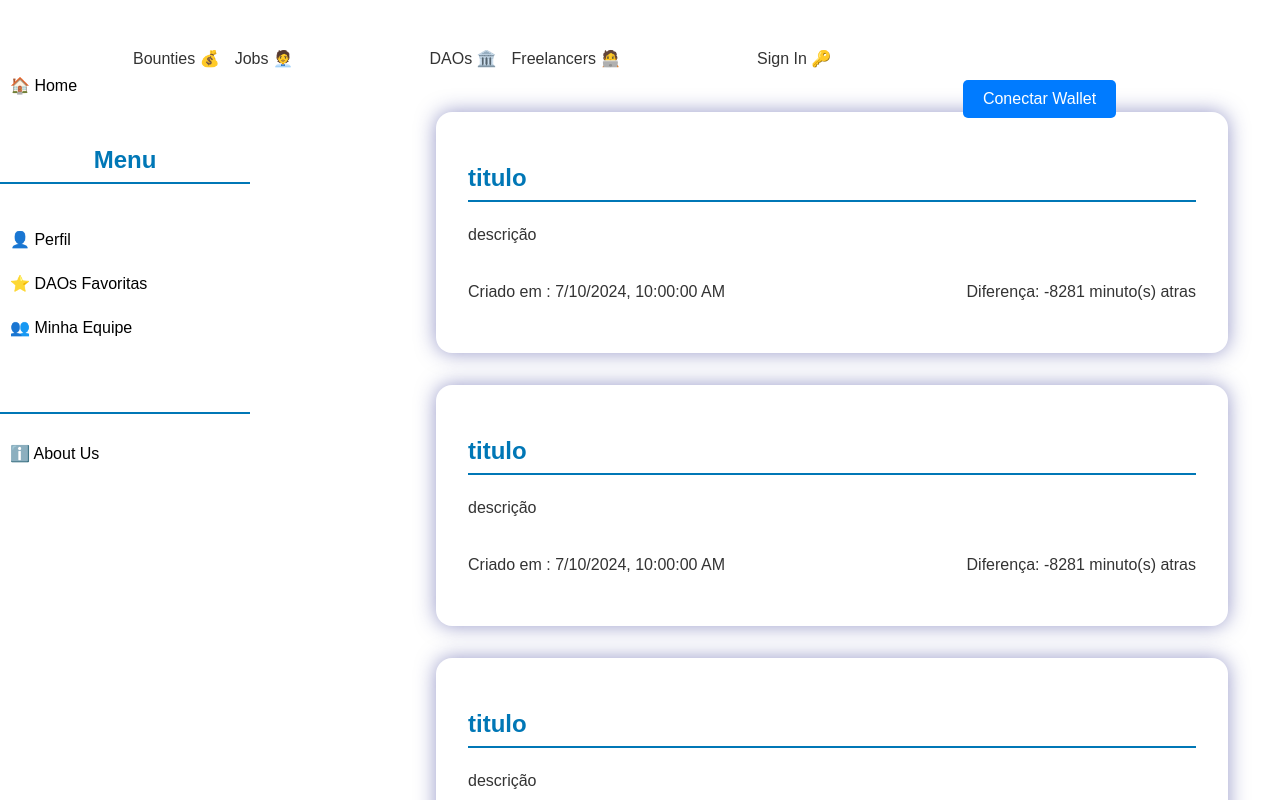
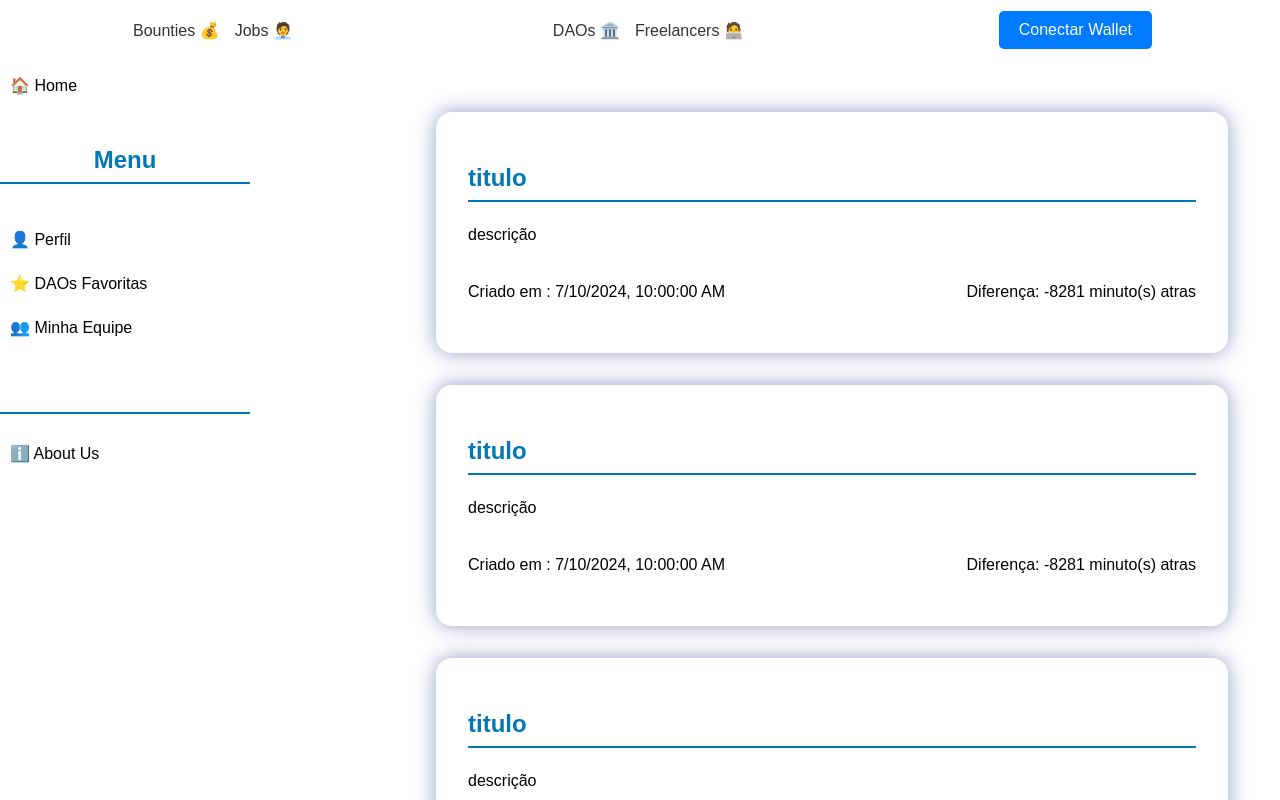
Before and after one commit to X-dev-private/Work3, a React (Create React App) app: page /app in a window 1280 px wide. Shown: the top 800 px of the page. Built offline with nearby package versions, Linux system fonts and the light colour scheme.

Commit message:
css modified

```diff
--- a/src/Styles/App.css
+++ b/src/Styles/App.css
@@ -1,5 +1,9 @@
 .App {
   text-align: center;
+}
+
+p{
+  color: #000;
 }
 
 body {
--- a/src/pages/components/Wallet/Wallet.js
+++ b/src/pages/components/Wallet/Wallet.js
@@ -6,6 +6,7 @@ const Wallet = () => {
     const [web3, setWeb3] = useState(null);
     const [account, setAccount] = useState(null);
     const [balance, setBalance] = useState(null);
+    const [isConnected, setIsConnected] = useState(false); // Add this state
 
     useEffect(() => {
         if (window.ethereum) {
@@ -27,6 +28,7 @@ const Wallet = () => {
                 setAccount(accounts[0]);
                 const balance = await web3.eth.getBalance(accounts[0]);
                 setBalance(web3.utils.fromWei(balance, 'ether'));
+                setIsConnected(true); // Set isConnected to true when connected
             } catch (error) {
                 console.error('Erro ao conectar à carteira:', error);
             }
@@ -35,8 +37,9 @@ const Wallet = () => {
 
     return (
         <div>
-            <h1>React Wallet</h1>
-            <button onClick={connectWallet}>Conectar Wallet</button>
+            {!isConnected && ( // Conditionally render the button
+                <button onClick={connectWallet}>Conectar Wallet</button>
+            )}
             {account && (
                 <div>
                     <p><strong>Conta:</strong> {account}</p>
--- a/src/pages/libs/Header/HeaderApp.js
+++ b/src/pages/libs/Header/HeaderApp.js
@@ -12,9 +12,6 @@ const HeaderApp = () => {
                 <li><a href="/app">DAOs 🏛️</a></li>
                 <li><a href="/app">Freelancers 🧑‍💻</a></li>
             </ul>
-            <ul>
-                <li><a href="/app">Sign In 🔑</a></li>
-            </ul>
             <Wallet />
         </header>
     )
```
